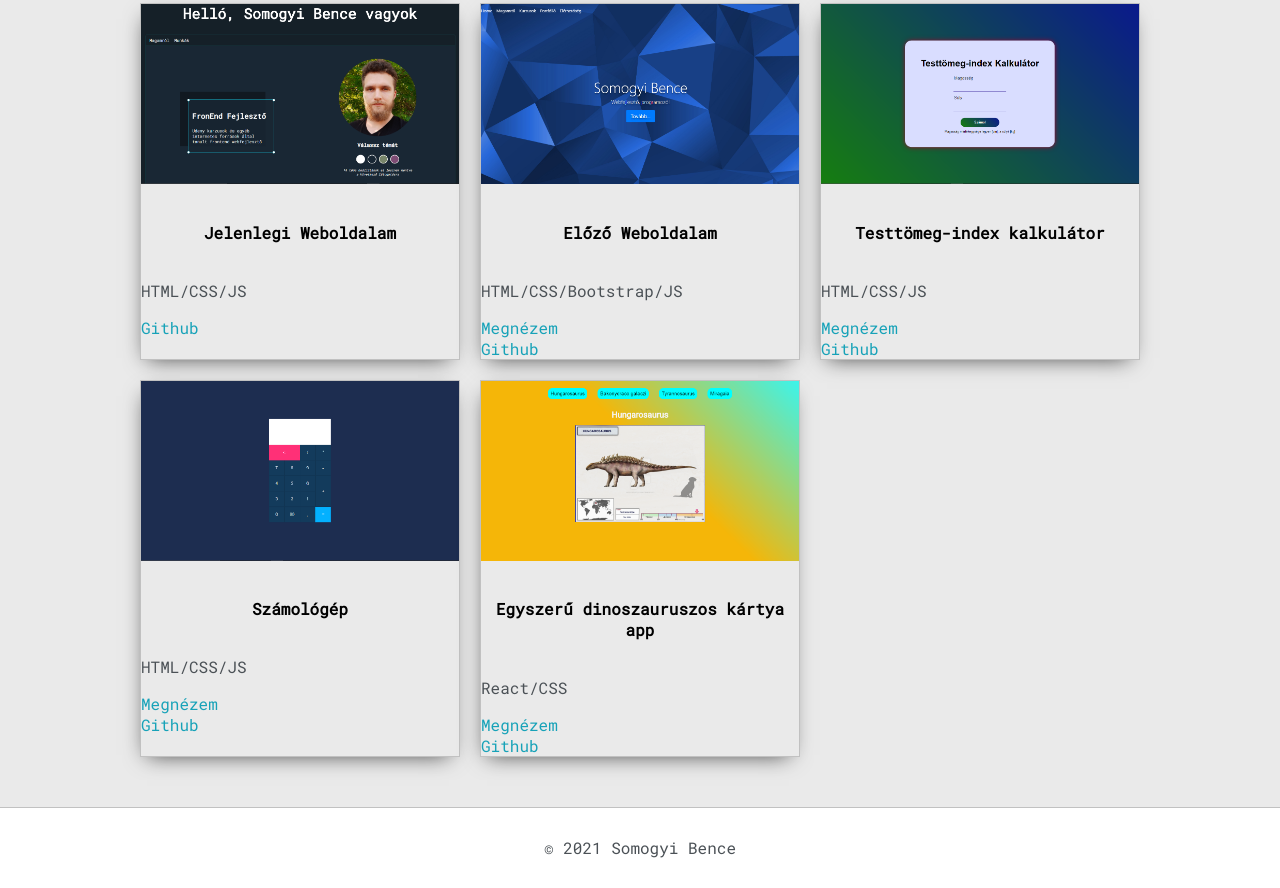
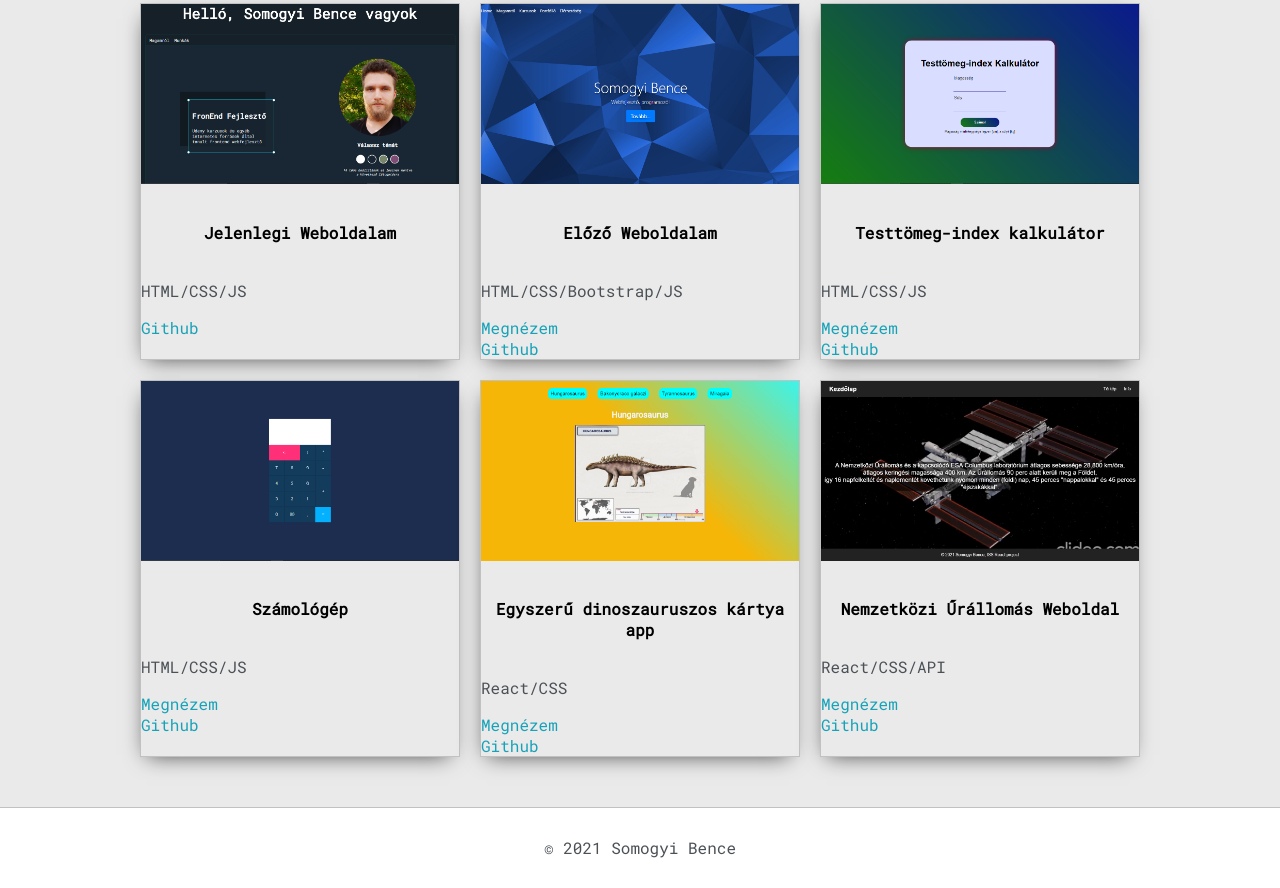
Before and after one commit to Bence94x/ujportfolio, a plain HTML site: page index.html in a window 1280 px wide. Shown: the part 1760-2648 px from the top of the page. Drawn offline with Linux system fonts and the light colour scheme.

Commit message:
Update index.html

```diff
--- a/index.html
+++ b/index.html
@@ -171,6 +171,15 @@
                     <a target="_blank" href="https://github.com/Bence94x/dinoszauruszok">Github</a>
                 </div>
 
+                <div class="post">
+                    <img class="thumbnail" src="images/iss.png">
+                    <h6>Nemzetközi Űrállomás Weboldal</h6>
+                    <p>React/CSS/API</p>
+                    <a target="_blank" href="https://bence94x.github.io/nemzetkozi-urallomas/">Megnézem</a>
+                    <br>
+                    <a target="_blank" href="https://github.com/Bence94x/nemzetkozi-urallomas">Github</a>
+                </div>
+
             </div>
 
         </div>
```
